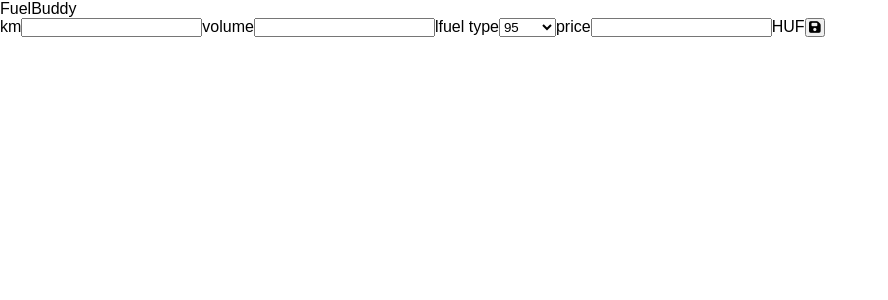
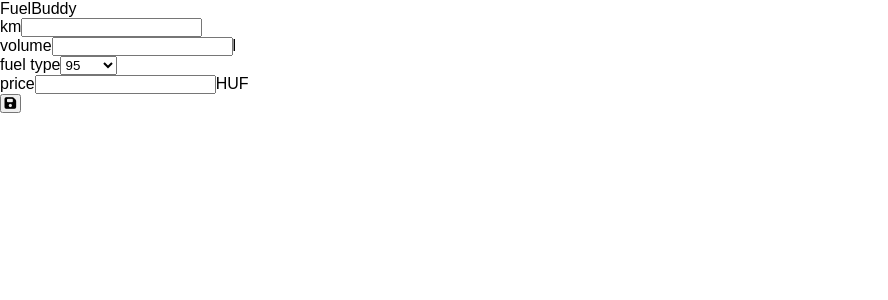
Before and after one commit to Cyri0/fueling-app, a React (Vite) app: page /new in a window 1280 px wide. Shown: the top 300 px of the page, without its empty margins (0-888 px from the left). Built offline with nearby package versions, Linux system fonts and the light colour scheme.

Commit message:
new fueling page

```diff
--- a/src/pages/NewFueling.tsx
+++ b/src/pages/NewFueling.tsx
@@ -1,22 +1,35 @@
+import { useState } from "react"
+
 const NewFueling = () => {
+    const [km, setKm] = useState()
+    const [volume, setVolume] = useState()
+    const [fuelType, setFuelType] = useState()
+    const [price, setPrice] = useState()
+
     return (
         <section>
             <form>
+                <div>
                     <label>km</label>
                     <input type="number" />
+                </div>
 
+                <div>
                     <label>volume</label>
-            <input type="number" /><span>l</span>
-
+                    <input type="number" /><span>l</span></div>
+                <div>
                     <label>fuel type</label>
                     <select>
                         <option value={"95"}>95</option>
                         <option value={"100"}>100</option>
                         <option value={"diesel"}>diesel</option>
                     </select>
+                </div>
 
+                <div>
                     <label>price</label>
-            <input type="number"/><span>HUF</span>
+                    <input type="number" /><span>HUF</span>
+                </div>
 
                 <button type="submit">
                     <i className="fa-solid fa-floppy-disk"></i>
```
Lines whose indentation alone changed are shown as unchanged.
